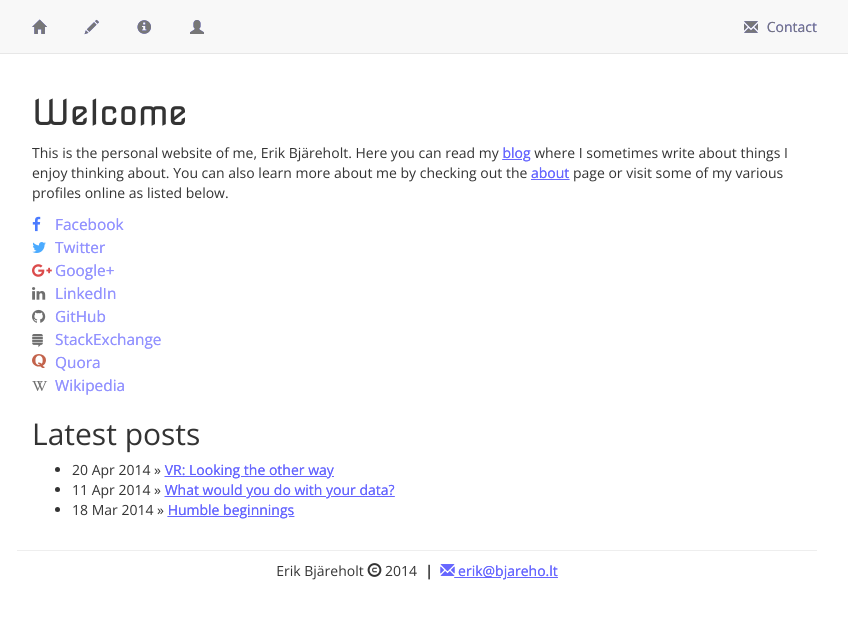
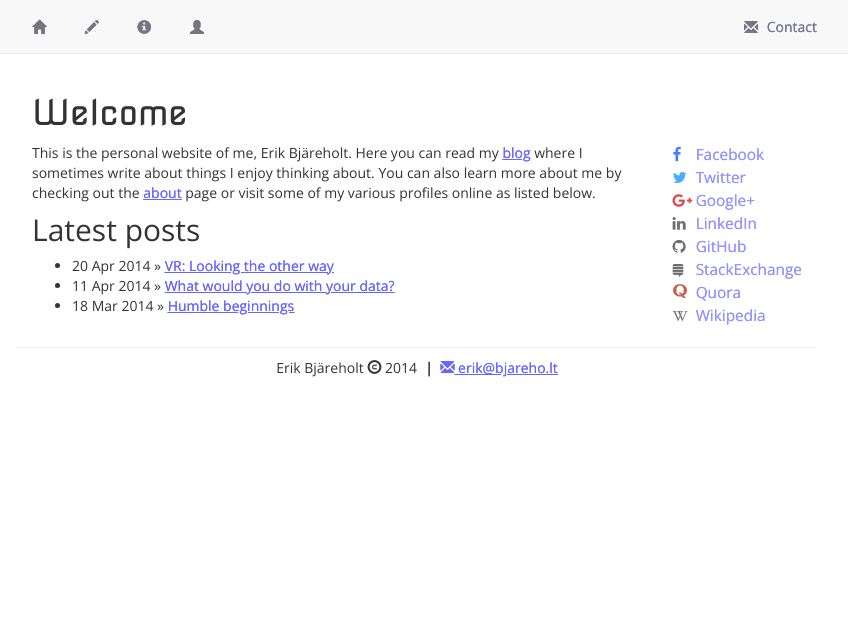
Before and after one commit to ErikBjare/ErikBjare.github.io, a Jekyll site: the page built from index.html, in a window 1280 px wide. Shown: the top 619 px of the page, without its empty margins (223-1071 px from the left). Built offline with Jekyll 4.4.1, drawn with Linux system fonts in a browser that asks for light colours; nearby versions of some CDN libraries; Markdown is read by kramdown in place of the engine named in the settings.

Commit message:
Update index.html

```diff
--- a/index.html
+++ b/index.html
@@ -3,12 +3,13 @@
 title: Home
 ---
 <h1>Welcome</h1>
-<p>
+<!-- TODO: This makes the paragraph 80% wide even if the links are pushed down when display is too small, I think -->
+<p style="float: left; width: 80%;">
     This is the personal website of me, Erik Bj&auml;reholt.
     Here you can read my <a href="/blog">blog</a> where I sometimes write about things I enjoy <!-- (or feel obliged) --> thinking about. You can also learn more about me by checking out the <a href="/about/">about</a> page or visit some of my various profiles online as listed below.
 </p>
 
-<table class="links">
+<table class="links" style="float: right; max-width: 20%;">
     <tbody>
         <tr class="facebook">
             <td>
```
